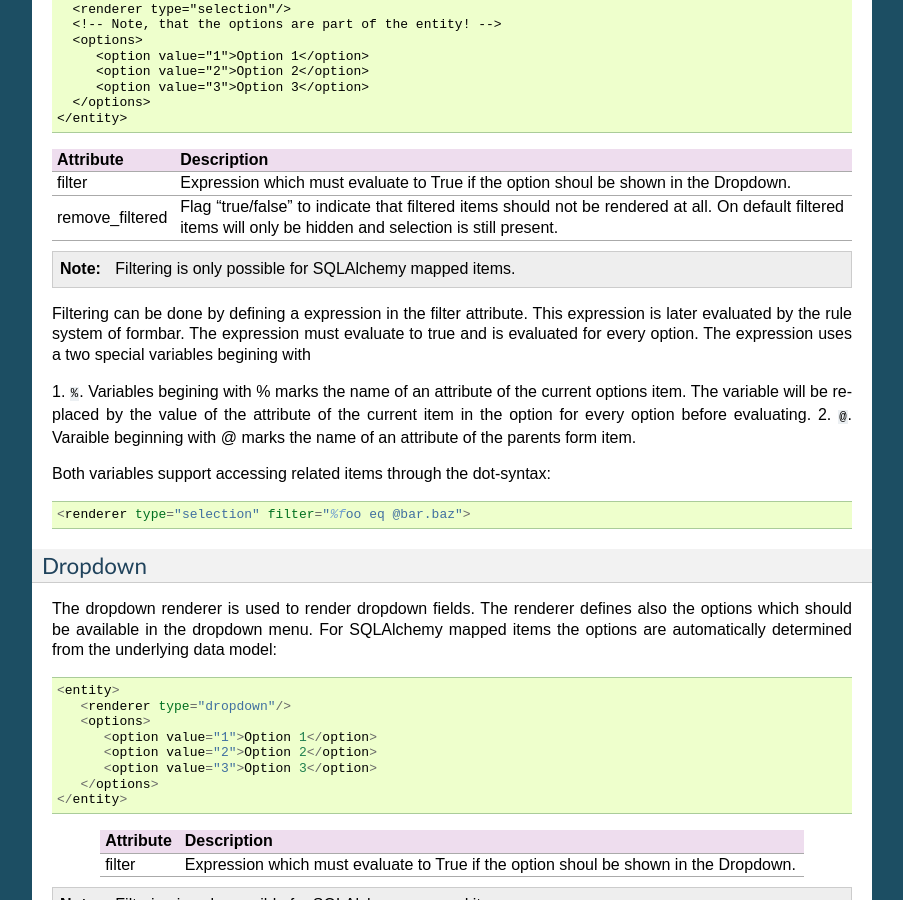
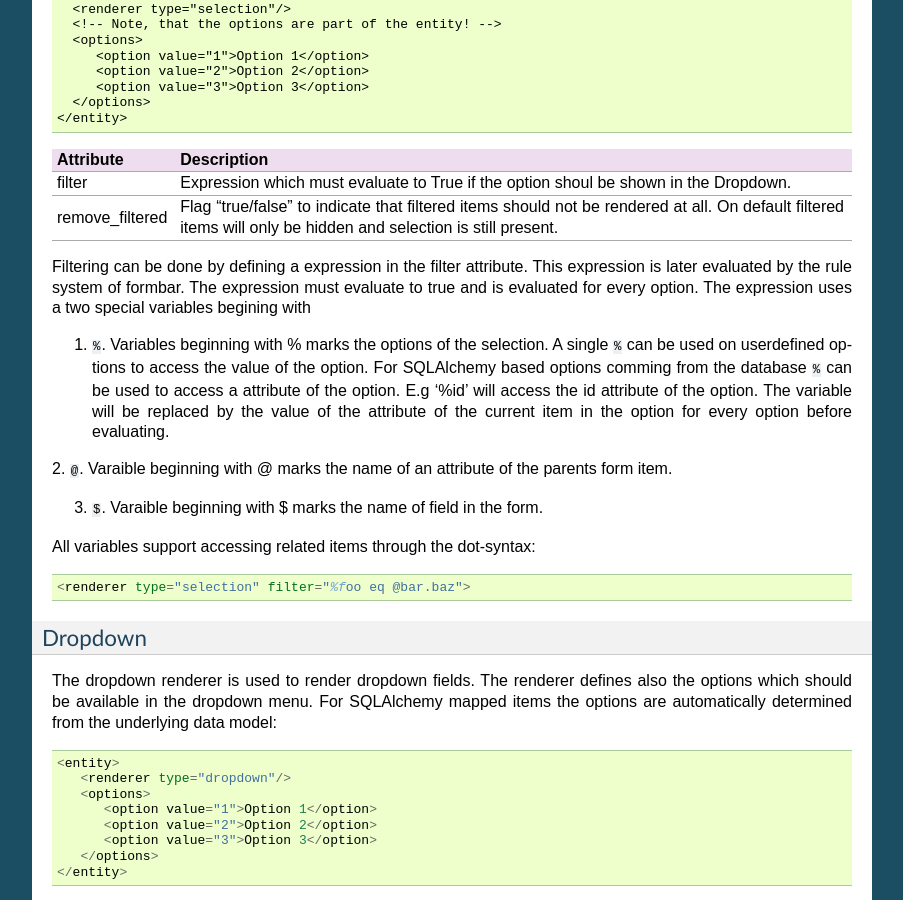
Before and after one commit to ringo-framework/formbar, a Sphinx documentation site: the page built from docs/source/config.rst, in a window 1280 px wide and 900 px high, scrolled down 8528 px. Shown: the whole window, without its empty margins (198-1101 px from the left). Built offline with Sphinx 7.4.7, drawn with Linux system fonts in a browser that asks for light colours; formulas are drawn with MathJax 3.

Commit message:
Changed documentation of Filtering in selections

```diff
--- a/docs/source/config.rst
+++ b/docs/source/config.rst
@@ -527,22 +527,24 @@ filter          Expression which must evaluate to True if the option shoul be sh
 remove_filtered Flag "true/false" to indicate that filtered items should not be rendered at all. On default filtered items will only be hidden and selection is still present.
 =============== ===========
 
-.. note::
-   Filtering is only possible for SQLAlchemy mapped items.
-
 Filtering can be done by defining a expression in the filter attribute. This
 expression is later evaluated by the rule system of formbar. The expression
 must evaluate to true and is evaluated for every option. The expression uses a
 two special variables begining with
 
-1. ``%``.  Variables begining with % marks the
-name of an attribute of the current options item. The variable will be
-replaced by the value of the attribute of the current item in the option for
-every option before evaluating.
+1. ``%``.  Variables beginning with % marks the options of the selection. A
+   single ``%`` can be used on userdefined options to access the value of the
+   option. For SQLAlchemy based options comming from the database ``%`` can be
+   used to access a attribute of the option. E.g '%id' will access the id
+   attribute of the option.  The variable will be replaced by the value of the
+   attribute of the current item in the option for every option before
+   evaluating.
 2. ``@``. Varaible beginning with @ marks the name of an attribute of
 the parents form item.
 
-Both variables support accessing related items through the dot-syntax::
+3. ``$``. Varaible beginning with $ marks the name of field in the form.
+
+All variables support accessing related items through the dot-syntax::
 
         <renderer type="selection" filter="%foo eq @bar.baz">
 
```
